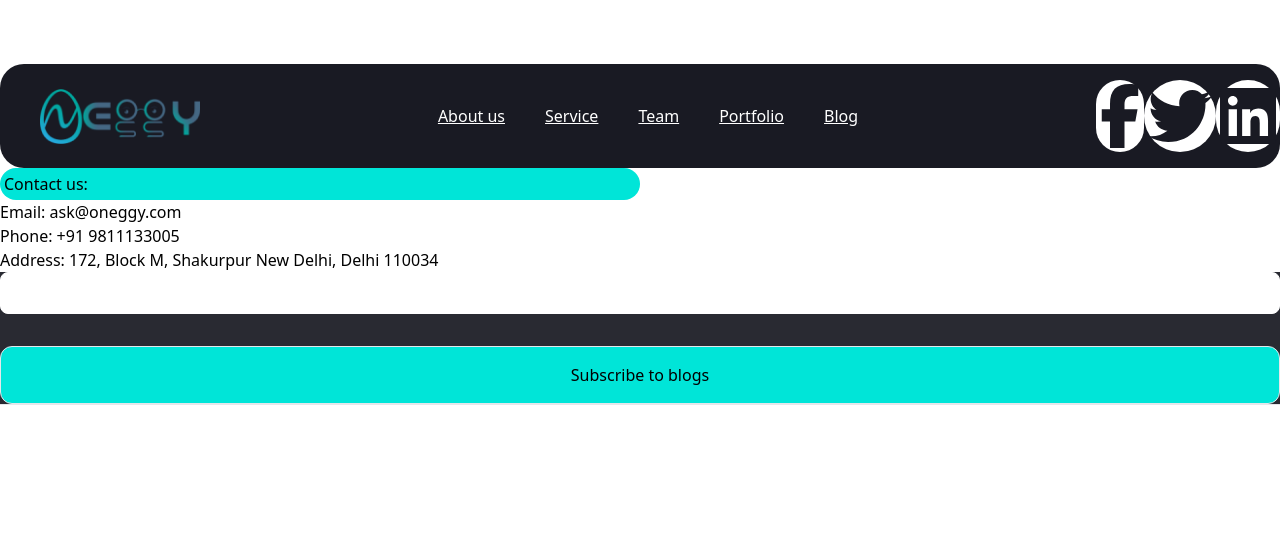
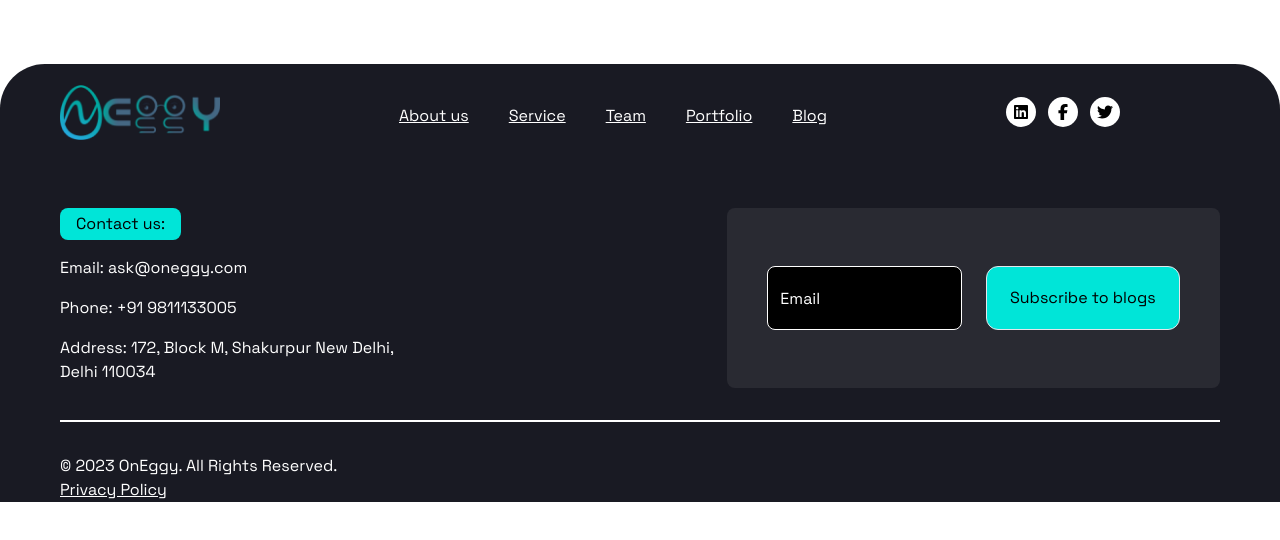
Before and after one commit to CudgelBrain/OnEggy_official, a Next.js app: page /landing/footer in a window 1280 px wide. Shown: the top 540 px of the page. Built offline with nearby package versions, Linux system fonts and the light colour scheme.

Commit message:
changes made

```diff
--- a/src/pages/components/headline.js
+++ b/src/pages/components/headline.js
@@ -3,7 +3,7 @@ import React from "react";
 const headline = (props) => {
   return (
     <div>
-      <div className="flex sm:flex-row flex-col sm:item-start items-center mt-20">
+      <div className="flex sm:flex-row flex-col sm:item-start items-center mt-16">
         <h2 className=" bg-blue font-semibold px-2 py-2 text-center mt-8 rounded-md sm:ml-4 text-3xl ">
           {props.title}
         </h2>
--- a/src/pages/landing/footer.js
+++ b/src/pages/landing/footer.js
@@ -9,15 +9,19 @@ import {
 
 const footer = () => {
   return (
-    <div>
+    <div className="bg-l_black" style={{
+      borderTopLeftRadius: '45px',
+      borderTopRightRadius: '45px',
+      padding:"0px 60px"
+    }}>
       <div>
-        <nav className="py-4 flex justify-between mx-auto max-w-7xl bg-l_black mt-16 rounded-3xl">
-          <Image
+        <nav className="py-4 flex justify-between items-center mx-auto max-w-7xl mt-16 rounded-3xl">
+          <img
             src="/logo.png"
             alt="Logo"
-            width="165"
-            height="55"
-            className="logo_img ml-10"
+            width="265"
+            height="109"
+            className="logo_img"
           />
           <ul className="flex justify-center py-4 text-white underline">
             <li className="mx-5 cursor-pointer pt-2">About us</li>
@@ -27,39 +31,72 @@ const footer = () => {
             <li className="mx-5 cursor-pointer pt-2">Blog</li>
           </ul>
           <div className="flex">
-            <div className="bg-white p-1 rounded-full text-l_black">
-              <FontAwesomeIcon icon={faFacebookF} size="4x" />
+          <div style={{
+              background: 'white',
+              width: "30px",
+              height: "30px",
+              padding: '4px',
+              display: 'flex',
+              justifyContent: 'center',
+              alignItems:'center',
+              borderRadius: '25px',
+              marginRight:'12px'
+            }}>
+            <FontAwesomeIcon icon={faLinkedin} size="1x" />
             </div>
-            <div className="bg-white p-1 rounded-full text-l_black">
-              <FontAwesomeIcon icon={faTwitter} size="4x" />
+            <div style={{
+              background: 'white',
+              width: "30px",
+              height: "30px",
+              padding: '4px',
+              display: 'flex',
+              justifyContent: 'center',
+              alignItems:'center',
+              borderRadius: '25px',
+              marginRight:'12px'
+            }}>
+              <FontAwesomeIcon icon={faFacebookF} size="1x" />
             </div>
-            <div className="bg-white p-1 rounded-full text-l_black">
-              <FontAwesomeIcon icon={faLinkedin} size="4x" />
+            <div style={{
+              background: 'white',
+              width: "30px",
+              height: "30px",
+              padding: '4px',
+              display: 'flex',
+              justifyContent: 'center',
+              alignItems:'center',
+              borderRadius: '25px',
+              marginRight:"100px"
+            }}>
+            <FontAwesomeIcon icon={faTwitter} size="1x" />
             </div>
           </div>
         </nav>
-        <div className="w-1/2">
-          <h2 className="bg-l_blue rounded-3xl p-1">Contact us:</h2>
-          <p>Email: ask@oneggy.com</p>
-          <p>Phone: +91 9811133005</p>
-          <p>Address: 172, Block M, Shakurpur New Delhi, Delhi 110034</p>
+        <div className="flex justify-between mt-12">
+        <div className="w-[23rem]">
+          <button className="bg-l_blue rounded-lg px-4 py-1">Contact us:</button>
+          <p className="text-white mt-4">Email: ask@oneggy.com</p>
+          <p className="text-white mt-4">Phone: +91 9811133005</p>
+          <p className="text-white mt-4">Address: 172, Block M, Shakurpur New Delhi, Delhi 110034</p>
         </div>
-        <div className="bg-greyblack">
+        <div className="bg-greyblack flex px-[40px] py-[58px] rounded-lg">
           <input
             type="email"
             id="email"
             name="email"
-            value={""}
-            // onChange={handleChange}
-            className="w-full px-3 py-2 border rounded-lg focus:outline-none focus:ring focus:border-blue-300 border-white"
+            placeholder="Email"
+            className="w-full px-3 h-16 border rounded-lg focus:outline-none focus:ring focus:border-blue-300 border-white bg-black mr-6
+            placeholder:text-white
+            "
             required
           />
-          <button className="bg-l_blue text-black hover:bg-l_black border hover:border-l_blue hover:text-white px-6 py-4 mt-8 rounded-xl w-full">
+          <button className="bg-l_blue text-black hover:bg-l_black border hover:border-l_blue hover:text-white px-3 py-4 h-16 rounded-xl w-full">
             Subscribe to blogs
           </button>
         </div>
+        </div>
       </div>
-      <hr />
+      <div className="w-full h-0.5 bg-white my-8"></div>
       <footer className="text-white">
         <p>
           &copy; {new Date().getFullYear()} OnEggy. All Rights Reserved.
--- a/src/pages/landing/marksheet.js
+++ b/src/pages/landing/marksheet.js
@@ -14,12 +14,12 @@ const marksheet = () => {
           <h2 className="text-8xl font-bold text-shadow-blue">100%</h2>
           <p className="mt-10 ml-10">Client Satisfaction</p>
         </div>
-          <div className="mt-5 before:bg-white before:absolute before:w-[0.1px] before:h-40" />
+          <div className="mt-5 border-white border-2 before:absolute before:w-[0.1px] before:h-40" />
         <div className="mt-5 mb-5 beforeAfter">
           <h2 className="text-8xl font-bold text-shadow-blue">100+</h2>
           <p className="mt-10 ml-10">Experts in the team</p>
         </div>
-          <div className="mt-5 before:bg-white before:absolute before:w-[0.1px] before:h-40" />
+          <div className="mt-5 border-white border-2 before:absolute before:w-[0.1px] before:h-40" />
         <div className="mt-5 mb-5">
           <h2 className="text-8xl font-bold text-shadow-blue">100+</h2>
           <p className="mt-10 ml-10">Happy Customers</p>
--- a/src/pages/landing/projectlogos.js
+++ b/src/pages/landing/projectlogos.js
@@ -4,51 +4,66 @@ import Image from "next/image";
 const projectlogos = () => {
   return (
     <main>
-      <div className="projects flex justify-between max-w-7xl mt-16">
-        <Image
+      <div className="justify-between items-center mt-20 flex max-w-7xl">
+        <img
           src="/projectLogos/mgmt-logo.png"
           alt="Management Logo"
-          width="120"
-          height="50"
           className="project_logo"
           style={{
-            filter: 'grayscale(100%)'
+            filter: 'grayscale(100%)',
+            width:"160px",
+            height:"54px"
           }}
         />
-        <Image
+        <img
           src="/projectLogos/east-mojo-logo.png"
           alt="east-mojo-logo"
-          width="120"
-          height="50"
           className="project_logo"
+          style={{
+            filter: 'grayscale(100%)',
+            width:"203px",
+            height:"44px"
+          }}
         />
-        <Image
+        <img
           src="/projectLogos/numwize-logo.png"
           alt="nuberwize"
-          width="120"
-          height="50"
           className="project_logo"
+          style={{
+            filter: 'grayscale(100%)',
+            width:"83px",
+            height:"67px"
+          }}
         />
-        <Image
+        <img
           src="/projectLogos/smile-logo.png"
           alt="smile"
-          width="120"
-          height="50"
           className="project_logo"
+          style={{
+            filter: 'grayscale(100%)',
+            width:"127px",
+            height:"85px"
+          }}
         />
-        <Image
+        <img
           src="/projectLogos/bit-logo.png"
           alt="bitmemoir"
-          width="120"
-          height="50"
           className="project_logo"
+          style={{
+            filter: 'grayscale(100%)',
+            width:"236px",
+            height:"53px"
+          }}
         />
-        <Image
+        <img
           src="/projectLogos/beyond-logo.png"
           alt="beyond"
-          width="120"
-          height="50"
           className="project_logo"
+          style={{
+            filter: 'grayscale(100%)',
+            width:"128px",
+            height:"72px"
+          }}
         />
       </div>
     </main>
--- a/src/pages/landing/techCompo.js
+++ b/src/pages/landing/techCompo.js
@@ -59,7 +59,7 @@ const techCompo = ({ skill, index}) => {
     }
 
   return (
-    <div className={`border border-b-[5px] border-l_black rounded-[3rem] ${returnBgColor(index)} flex justify-between my-4 w-full sm:w-[40rem] ${returnMargin(index)}`}>
+    <div className={`border border-b-[5px] border-l_black rounded-[3rem] ${returnBgColor(index)} flex justify-between my-4 w-full sm:w-[38rem] ${returnMargin(index)}`}>
     <div className="">
       <h2 className={`text-3xl font-semibold rounded-md px-1 ${textColor(index)} ml-12 mt-10 service_heading`}>
         {skill.title.split(" ")[0]}
--- a/src/styles/globals.css
+++ b/src/styles/globals.css
@@ -1,10 +1,13 @@
+@import url('https://fonts.googleapis.com/css2?family=Space+Grotesk:wght@300;400;500;600;700&display=swap');
 @import './tailwind.css';
 @tailwind base;
 @tailwind components;
 @tailwind utilities;
 
+
  :root {
   --blue : #00ABA1;
+  font-family: 'Space Grotesk', sans-serif;
 }
 /*
 @media (prefers-color-scheme: dark) {
--- a/src/styles/tailwind.css
+++ b/src/styles/tailwind.css
@@ -7,8 +7,8 @@
 
 .project_logo{
     filter: grayscale(100%);
-    width: 120px !important;
-    height: 50px !important;
+    /* width: 120px !important; */
+    /* height: 50px !important; */
 }
 
 .service_heading{
@@ -53,3 +53,7 @@
     border-width: 0 5px 5px 5px;
     border-color: transparent transparent #999 transparent;
   }
+
+  .theme-heading{
+    font-family: 'Space Grotesk', sans-serif;
+  }
--- a/tailwind.config.js
+++ b/tailwind.config.js
@@ -17,8 +17,10 @@ module.exports = {
         l_black:"#191A23",
         d_blue:"#28465F",
         greyblack:"#292A32"
-
       },
+      fontFamily:{
+        spaceGrotesk:['Space Grotesk', 'sans-serif']
+      }
     },
     theme: {
       container: {
```
Also changed, not shown: src/pages/landing/landing_1.js (+19 -20 lines).
